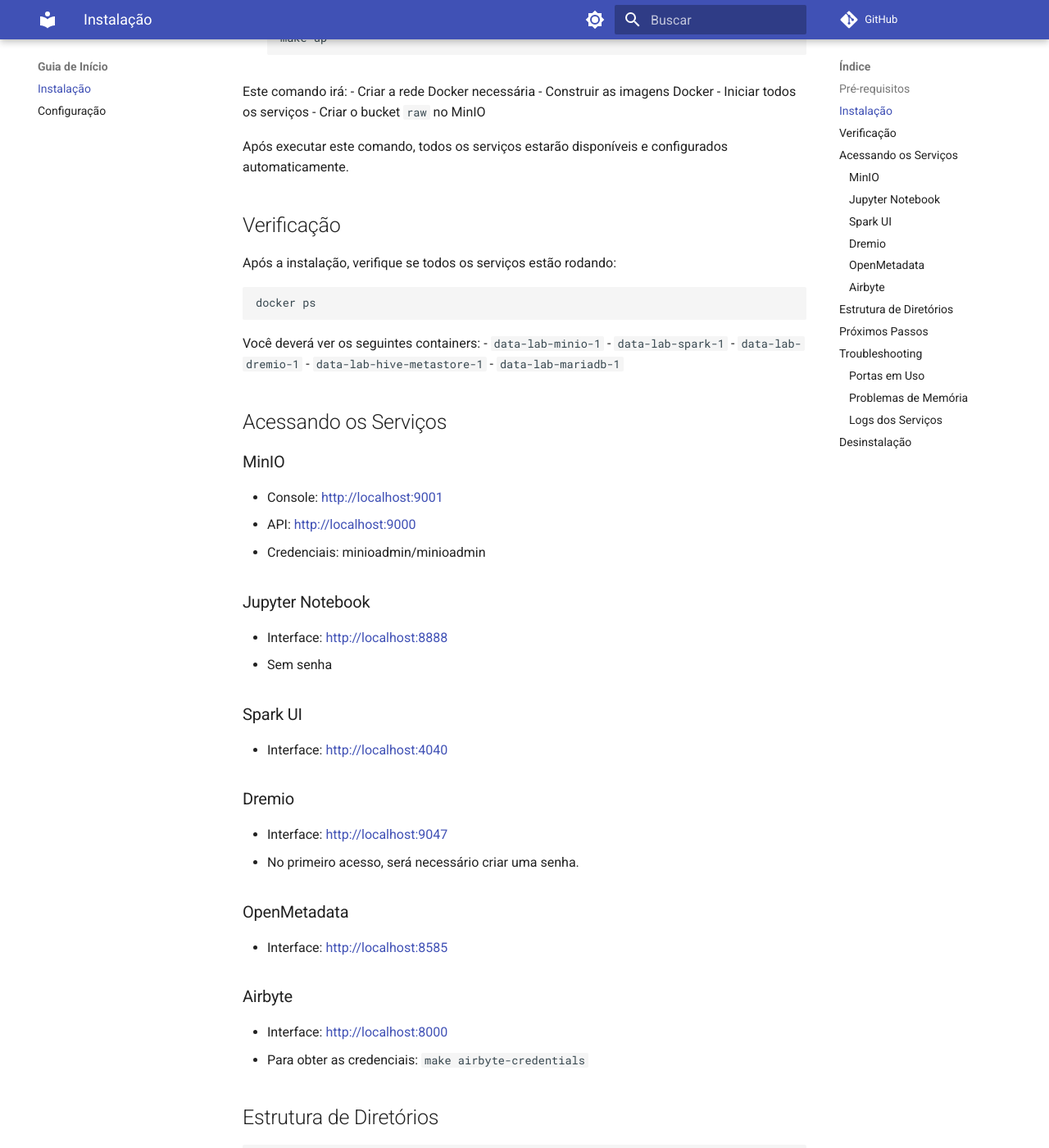
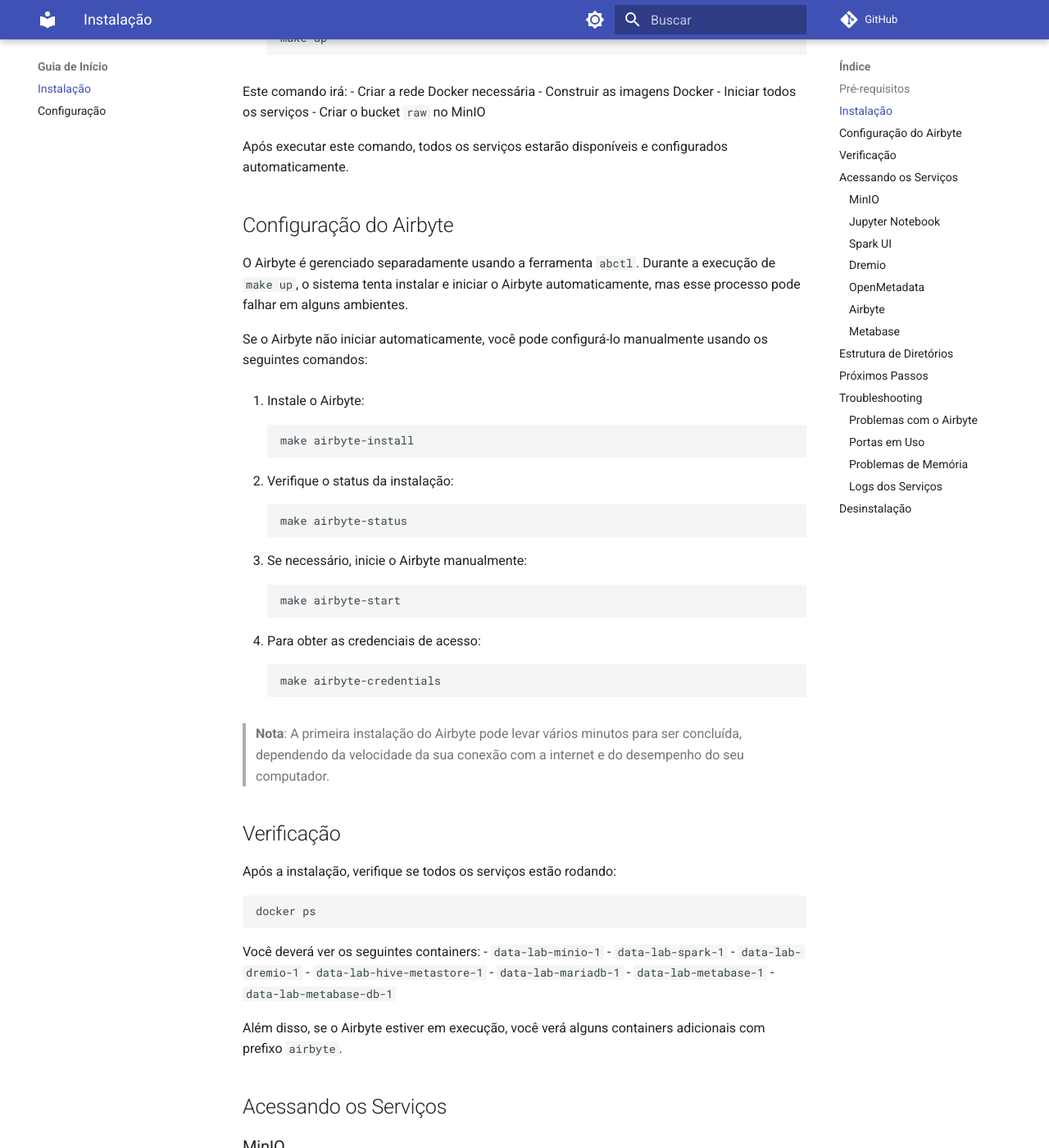
Before and after one commit to edvaldo-gutierres/data-lab, an MkDocs documentation site: the page built from docs/getting-started/installation.md, in a window 1280 px wide and 1400 px high, scrolled down 802 px. Shown: the whole window at 82% size. Built offline with MkDocs 1.6.1 and Material for MkDocs 9.7.7, drawn with Linux system fonts in a browser that asks for light colours; comment, search, counter and statistics services are not loaded; some of the changed text lies outside the part shown.

Commit message:
Atualiza a documentação do README.md e installation.md com instruções detalhadas para instalação e gerenciamento do Airbyte

````diff
--- a/docs/getting-started/installation.md
+++ b/docs/getting-started/installation.md
@@ -33,6 +33,34 @@
 
 Após executar este comando, todos os serviços estarão disponíveis e configurados automaticamente.
 
+## Configuração do Airbyte
+
+O Airbyte é gerenciado separadamente usando a ferramenta `abctl`. Durante a execução de `make up`, o sistema tenta instalar e iniciar o Airbyte automaticamente, mas esse processo pode falhar em alguns ambientes.
+
+Se o Airbyte não iniciar automaticamente, você pode configurá-lo manualmente usando os seguintes comandos:
+
+1. Instale o Airbyte:
+```bash
+make airbyte-install
+```
+
+2. Verifique o status da instalação:
+```bash
+make airbyte-status
+```
+
+3. Se necessário, inicie o Airbyte manualmente:
+```bash
+make airbyte-start
+```
+
+4. Para obter as credenciais de acesso:
+```bash
+make airbyte-credentials
+```
+
+> **Nota**: A primeira instalação do Airbyte pode levar vários minutos para ser concluída, dependendo da velocidade da sua conexão com a internet e do desempenho do seu computador.
+
 ## Verificação
 
 Após a instalação, verifique se todos os serviços estão rodando:
@@ -47,6 +75,10 @@
 - `data-lab-dremio-1`
 - `data-lab-hive-metastore-1`
 - `data-lab-mariadb-1`
+- `data-lab-metabase-1`
+- `data-lab-metabase-db-1`
+
+Além disso, se o Airbyte estiver em execução, você verá alguns containers adicionais com prefixo `airbyte`.
 
 ## Acessando os Serviços
 
@@ -73,6 +105,10 @@
 - Interface: [http://localhost:8000](http://localhost:8000)
 - Para obter as credenciais: `make airbyte-credentials`
 
+### Metabase
+- Interface: [http://localhost:3000](http://localhost:3000)
+- Configuração inicial na primeira execução
+
 ## Estrutura de Diretórios
 
 ```
@@ -91,6 +127,36 @@
 - Aprenda sobre [consultas SQL](../tutorials/sql-queries.md)
 
 ## Troubleshooting
+
+### Problemas com o Airbyte
+
+Se você encontrar problemas com o Airbyte:
+
+1. Verifique o status:
+```bash
+make airbyte-status
+```
+
+2. Se não estiver instalado, instale-o:
+```bash
+make airbyte-install
+```
+
+3. Se estiver instalado mas não em execução, inicie-o:
+```bash
+make airbyte-start
+```
+
+4. Verifique os logs para diagnóstico:
+```bash
+make airbyte-logs
+```
+
+5. Se necessário, pare e reinicie o Airbyte:
+```bash
+make airbyte-stop
+make airbyte-start
+```
 
 ### Portas em Uso
 
````
Also changed, not shown: README.md (+21 -0 lines), 1 other file.
